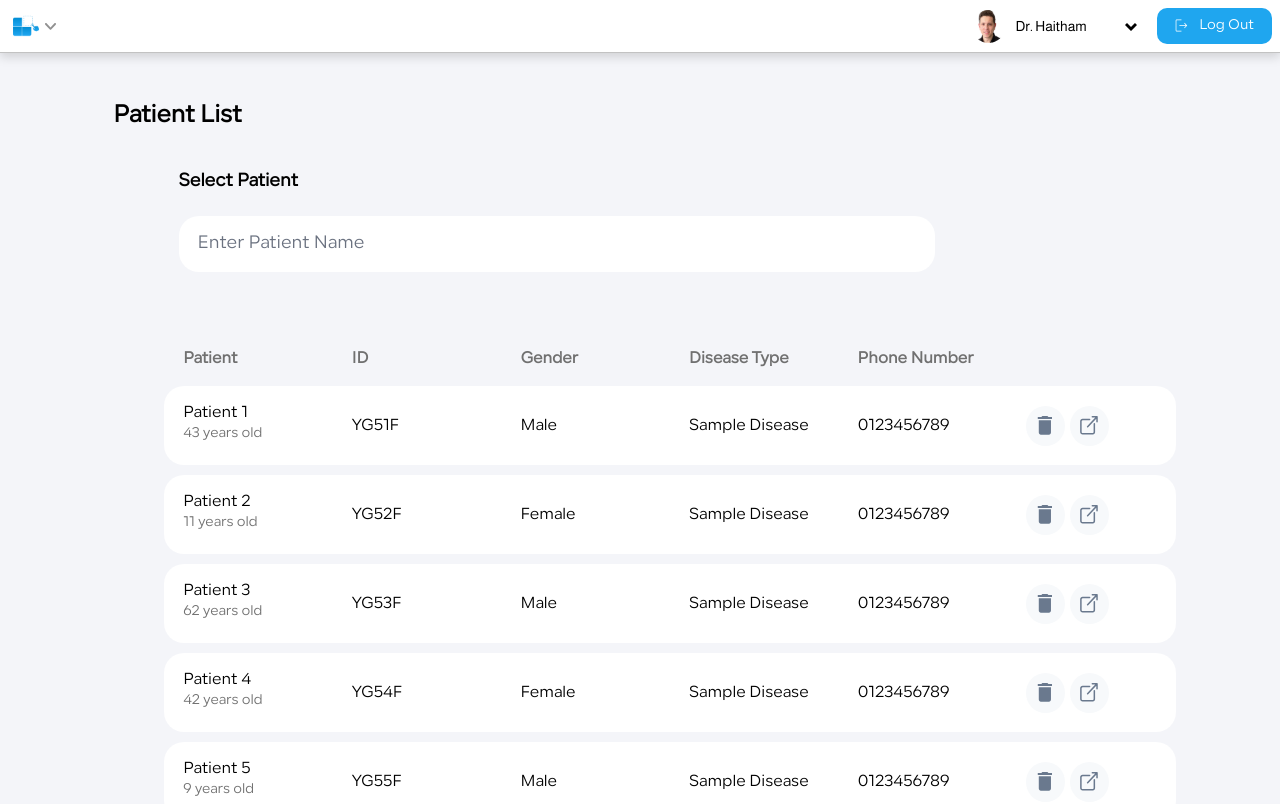
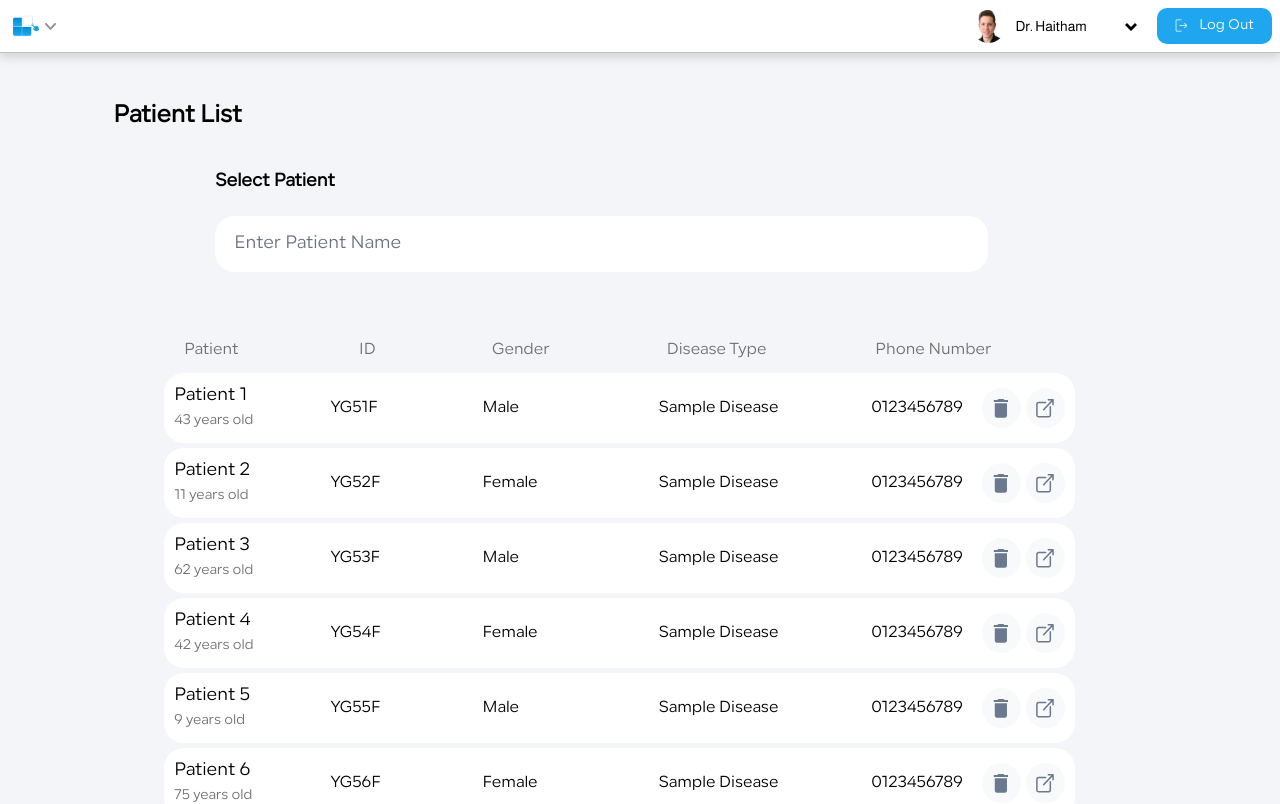
Before and after one commit to m-emadeddin/chemotherapy-management-system, a React (Create React App) app: page /selectpatient in a window 1280 px wide. Shown: the top 804 px of the page. Built offline with nearby package versions, Linux system fonts and the light colour scheme.

Commit message:
Changed the table to divs implementd the logic of search for a patient

```diff
--- a/src/components/PatientInfo/index.jsx
+++ b/src/components/PatientInfo/index.jsx
@@ -1,16 +1,25 @@
-import React, { useState } from "react";
-import { Button, Img, Text } from "components";
+import React, { useState, useEffect } from "react";
+import { Button, Heading, Img, Input, Text } from "components";
 import "./patientinfo.css";
-import { Link } from "react-router-dom";
 import PatientPopup from "../PatientPopUp/index";
+import PatientTable from "components/PatientTable";
 
 export default function PatientInfo({ patients }) {
   const [currentPage, setCurrentPage] = useState(1);
   const [popupOpen, setPopupOpen] = useState(false);
   const [selectedPatient, setSelectedPatient] = useState(null);
+  const [searchBarValue, setSearchBarValue] = useState("");
+  const [filteredPatients, setFilteredPatients] = useState([]);
   const patientsPerPage = 10;
 
-  const totalPages = Math.ceil(patients.length / patientsPerPage);
+  const totalPages = Math.ceil(filteredPatients.length / patientsPerPage);
+
+  useEffect(() => {
+    const filtered = patients.filter((patient) =>
+      patient.name.toLowerCase().includes(searchBarValue.toLowerCase())
+    );
+    setFilteredPatients(filtered);
+  }, [searchBarValue, patients]);
 
   const goToPage = (page) => {
     setCurrentPage(page);
@@ -27,68 +36,50 @@ export default function PatientInfo({ patients }) {
 
   const indexOfLastPatient = currentPage * patientsPerPage;
   const indexOfFirstPatient = indexOfLastPatient - patientsPerPage;
-  const currentPatients = patients.slice(
+  const currentPatients = filteredPatients.slice(
     indexOfFirstPatient,
     indexOfLastPatient
   );
 
   return (
     <>
-      <table className="patient-record">
-        <thead>
-          <tr className="info-tablehead">
-            <th>Patient</th>
-            <th>ID</th>
-            <th>Gender</th>
-            <th>Disease Type</th>
-            <th>Phone Number</th>
-            <th></th>
-          </tr>
-        </thead>
-        <tbody>
+      <div className="container-xs mt-9 flex flex-col items-start px-[51px] md:px-5">
+        <div className="flex w-[85%] flex-col items-start gap-5 md:w-full">
+          <Heading size="s" as="h2">
+            Select Patient
+          </Heading>
+          <Input
+            size="xs"
+            shape="round"
+            name="search"
+            placeholder={`Enter Patient Name`}
+            value={searchBarValue}
+            onChange={(e) => setSearchBarValue(e)}
+            className="text-black-900 sm:pr-5"
+          />
+        </div>
+      </div>
+
+      <div className="patient-record flex w-full flex-col gap-[5px]">
+        <div className="p-[10px] w-full info-tablehead ">
+          <div className="w-[85%]  flex gap-2.5 justify-between">
+            <div className="w-[15%]">Patient</div>
+            <div className="w-[10%]">ID</div>
+            <div className="w-[15%]">Gender</div>
+            <div className="w-[19%]">Disease Type</div>
+            <div className="w-[18%]">Phone Number</div>
+          </div>
+        </div>
         {currentPatients.map((patient) => (
-            <React.Fragment key={patient.id}>
-              <tr className="info-data-container">
-                <td>
-                  <Link to="/patient">
-                    {patient.name}
-                    <br />
-                    <span className="age">{patient.age} years old</span>
-                  </Link>
-                </td>
-                <td>
-                  <Link to="/patient">{patient.id}</Link>
-                </td>
-                <td>
-                  <Link to="/patient">{patient.gender}</Link>
-                </td>
-                <td>
-                  <Link to="/patient">{patient.diseaseType}</Link>
-                </td>
-                <td>
-                  <Link to="/patient">{patient.phoneNumber}</Link>
-                </td>
-                <td>
-                  <Button size="md" shape="circle" className="action-button">
-                    <Img src="images/img_thumbs_up.svg" />
-                  </Button>
-                  <Button
-                    size="md"
-                    shape="circle"
-                    className="action-button"
-                    onClick={() => handleMapClick(patient)}
-                  >
-                    <Img src="images/img_map.svg" />
-                  </Button>
-                </td>
-              </tr>
-              <tr className="separator" />
-            </React.Fragment>
+          <PatientTable
+            patient={patient}
+            key={patient.id}
+            selected
+            onClickMap={() => handleMapClick(patient)}
+          />
         ))}
-        </tbody>
-      </table>
+      </div>
 
-      {/* Render the PatientPopUp component if popupOpen is true */}
       {popupOpen && (
         <PatientPopup
           name={selectedPatient.name}
@@ -107,6 +98,7 @@ export default function PatientInfo({ patients }) {
         />
       )}
 
+      {filteredPatients.length > 0 && ( // Conditionally render pagination if there are filtered patients
         <div className="container-xs mt-[15px] flex flex-col items-start pl-[435px] pr-14 md:px-5">
           <div className="flex flex-wrap items-center">
             <Button
@@ -146,6 +138,7 @@ export default function PatientInfo({ patients }) {
             </Button>
           </div>
         </div>
+      )}
     </>
   );
 }
--- a/src/components/PatientInfo/patientinfo.css
+++ b/src/components/PatientInfo/patientinfo.css
@@ -1,8 +1,7 @@
   .patient-record {
     border-collapse: collapse ;
-    width: 100%; /* Consider using a percentage or vw for responsiveness */
+    width: 100%;
     margin-top: 60px;
-    cursor: pointer;
   }
 
   .info-tablehead {
@@ -12,32 +11,16 @@
     font-size: 16px;
     font-style: normal;
     font-weight: 400;
-    line-height: 25px; /* 156.25% */
-  }
-
-  .patient-record th,
-  .info-data-container td {
-    border-width: 0px; /* Remove borders from both header and data cells */
+    line-height: 25px;
+    margin-left: 10px;
   }
 
   .info-data-container{
     background: #FFF;
     padding: 10px;
-    margin: 10px;
-   }
-
-   .info-data-container td:first-child {
-      border-left-style: solid;
-      border-top-left-radius: 20px;
-      border-bottom-left-radius: 20px;
+    cursor: pointer;
+    border-radius: 20px;
   }
-  .info-data-container td:last-child {
-      border-right-style: solid;
-      border-bottom-right-radius: 20px;
-      border-top-right-radius: 20px;
-  }
-
-  tr.separator { height: 10px; }
 
   .age{
     color: #707070;
@@ -45,18 +28,35 @@
     font-size: 14px;
     font-style: normal;
     font-weight: 400;
-    line-height: 25px; /* 178.571% */
+    line-height: 25px;
   }
 
-  /* Consider using flexbox or grid for better button positioning and responsiveness */
+  .name{
+    color: #000;
+    font-family: "Lama Sans";
+    font-size: 18px;
+    font-style: normal;
+    font-weight: 500;
+    line-height: 25px;
+  }
+
+  .info{
+    color: #000;
+    font-family: "Lama Sans";
+    font-size: 16px;
+    font-style: normal;
+    font-weight: 500;
+    line-height: 25px;
+  }
+
   .action-button {
-    float: left; /* Float buttons to the left */
-    margin-right: 5px; /* Add spacing between buttons */
+    float: left;
+    margin-right: 5px;
     background-color: #F7F9FB;
   }
 
   .action-button:last-child {
-    margin-right: 0; /* Remove margin from the last button */
+    margin-right: 0;
   }
 
   .action-button:hover{
--- /dev/null
+++ b/src/components/PatientTable/index.jsx
@@ -0,0 +1,39 @@
+import { Button, Img } from "components";
+import { Link } from "react-router-dom";
+import "../PatientInfo/patientinfo.css";
+
+export default function PatientTable({ patient, onClickMap }) {
+  return (
+    <div className="info-data-container flex w-[90%] justify-between">
+      <Link
+        to={"/patient"}
+        state={{ selectedPatient: patient }}
+        className="w-[85%] flex justify-between "
+      >
+        <div className="w-[26%]">
+          <div className="name">{patient.name}</div>
+          <div className="age">{patient.age} years old</div>
+        </div>
+        <div className="flex w-full justify-between items-center">
+          <div className="info w-[10%]">{patient.id}</div>
+          <div className="info w-[14%]">{patient.gender}</div>
+          <div className="info w-[20%]">{patient.diseaseType}</div>
+          <div className="info w-[10%]">{patient.phoneNumber}</div>
+        </div>
+      </Link>
+      <div className="flex items-center">
+        <Button size="md" shape="circle" className="action-button">
+          <Img src="images/img_thumbs_up.svg" />
+        </Button>
+        <Button
+          size="md"
+          shape="circle"
+          className="action-button"
+          onClick={onClickMap}
+        >
+          <Img src="images/img_map.svg" />
+        </Button>
+      </div>
+    </div>
+  );
+}
--- a/src/pages/SelectPatient/index.jsx
+++ b/src/pages/SelectPatient/index.jsx
@@ -1,7 +1,6 @@
 import React from "react";
 import { Helmet } from "react-helmet";
-import { CloseSVG } from "../../assets/images";
-import { Input, Heading } from "../../components";
+import { Heading } from "../../components";
 import PatientInfo from "components/PatientInfo";
 
 const patients = Array.from({ length: 100 }, (_, index) => ({
@@ -20,8 +19,6 @@ const patients = Array.from({ length: 100 }, (_, index) => ({
 }));
 
 export default function SelectPatientPage() {
-  const [searchBarValue2, setSearchBarValue2] = React.useState("");
-
   return (
     <>
       <Helmet>
@@ -32,38 +29,11 @@ export default function SelectPatientPage() {
         />
       </Helmet>
 
-      {/* main content section */}
-
-      {/* patient list section */}
       <div className="ml-[60px] flex w-[87%] flex-col items-end md:ml-0 md:w-full md:p-5 mt-[100px]">
         <Heading as="h1" className="self-start">
           Patient List
         </Heading>
 
-        {/* search patient section */}
-        <div className="container-xs mt-9 flex flex-col items-start px-[51px] md:px-5">
-          <div className="flex w-[77%] flex-col items-start gap-5 md:w-full">
-            <Heading size="s" as="h2">
-              Select Patient
-            </Heading>
-            <Input
-              size="xs"
-              shape="round"
-              name="search"
-              placeholder={`Enter Patient Name`}
-              value={searchBarValue2}
-              onChange={(e) => setSearchBarValue2(e)}
-              suffix={
-                searchBarValue2?.length > 0 ? (
-                  <CloseSVG onClick={() => setSearchBarValue2("")} />
-                ) : null
-              }
-              className="text-black-900 sm:pr-5"
-            />
-          </div>
-        </div>
-
-        {/* Patient info and pagination */}
         <div className="w-full justify-start px-[51px]">
           <PatientInfo patients={patients} />
         </div>
```
Lines whose indentation alone changed are shown as unchanged.
